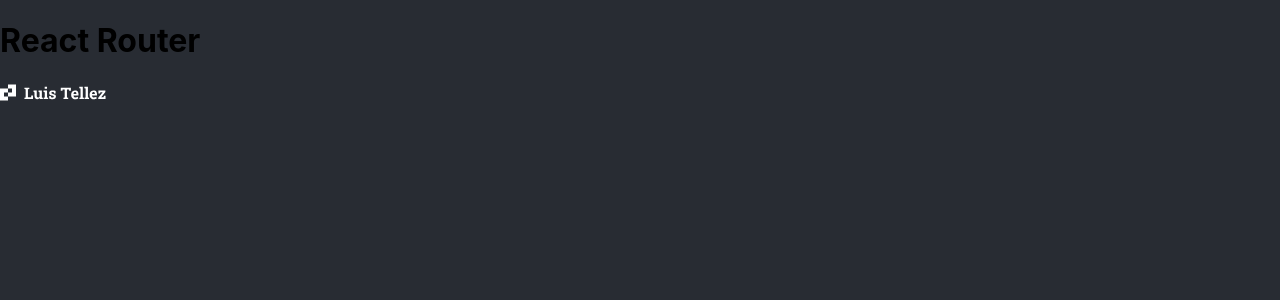
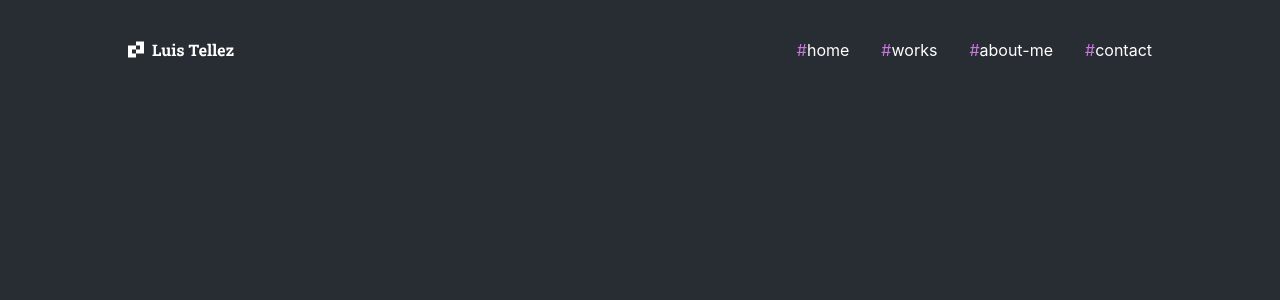
Before and after one commit to aegisnull/luistellez, a React (Create React App) app: page / in a window 1280 px wide. Shown: the top 300 px of the page. Built offline with nearby package versions, Linux system fonts and the light colour scheme.

Commit message:
feat: finish HTML markup for Header component

```diff
--- a/src/components/Header/Header.js
+++ b/src/components/Header/Header.js
@@ -3,9 +3,27 @@
 
 function Header() {
   return (
-    <header>
-      <h1>React Router</h1>
-      <img src={Logo} alt='React Router Logo' />
+    <header className='header'>
+      <div className='header__container'>
+        <img src={Logo} alt='Logo' />
+        <nav className='header__nav'>
+          <li className='header__nav_link'>
+            <a href='#home'>home</a>
+          </li>
+
+          <li className='header__nav_link'>
+            <a href='#works'>works</a>
+          </li>
+
+          <li className='header__nav_link'>
+            <a href='#about-me'>about-me</a>
+          </li>
+
+          <li className='header__nav_link'>
+            <a href='#contact'>contact</a>
+          </li>
+        </nav>
+      </div>
     </header>
   );
 }
--- a/src/components/Header/Header.scss
+++ b/src/components/Header/Header.scss
@@ -0,0 +1,29 @@
+.header {
+  &__container {
+    max-width: 1024px;
+    margin: 0 auto;
+    display: flex;
+    justify-content: space-between;
+    align-items: flex-end;
+    padding: 0 20px;
+    height: 60px;
+  }
+
+  &__nav {
+    display: flex;
+    list-style: none;
+    gap: 32px;
+
+    &_link {
+      & > a {
+        text-decoration: none;
+        color: var(--white-color);
+      }
+
+      &::before {
+        content: '#';
+        color: var(--accent-color);
+      }
+    }
+  }
+}
```
